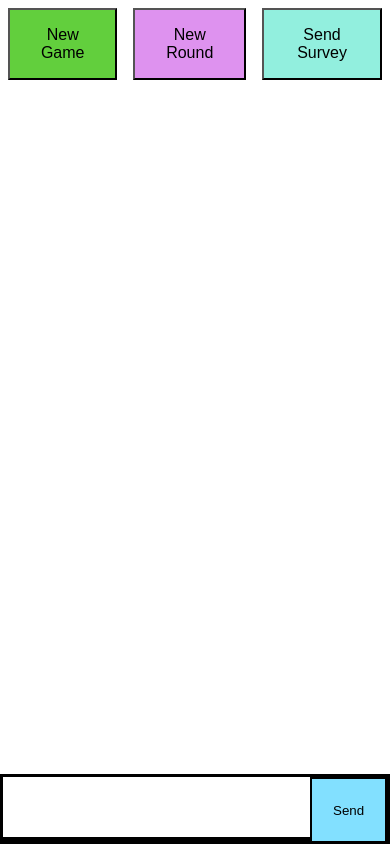
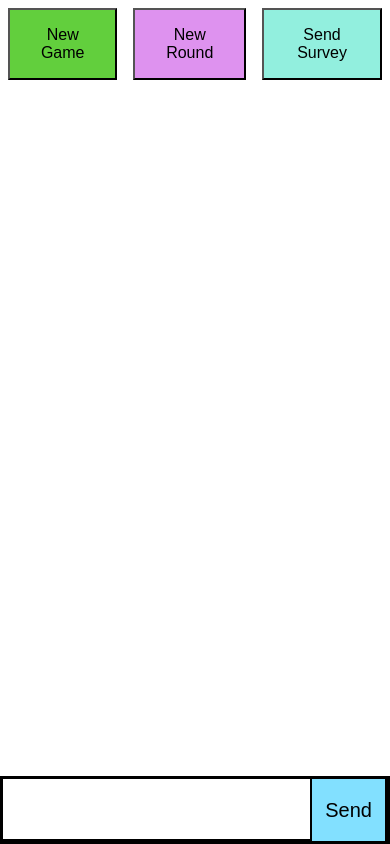
Before and after one commit to project-dali/playtest-prototype, a website: page host.html in a window 390 px wide. Drawn offline with nearby package versions, Linux system fonts and the light colour scheme; no server answers.

Commit message:
🐛 Fix Font Size for Buttons on Mobile

```diff
--- a/host.html
+++ b/host.html
@@ -119,6 +119,7 @@
             }
             form button {
                 width: 19%;
+                font-size: 1.25rem;
             }
         }
     </style>
```
Also changed, not shown: index.html (+2 -0 lines).
